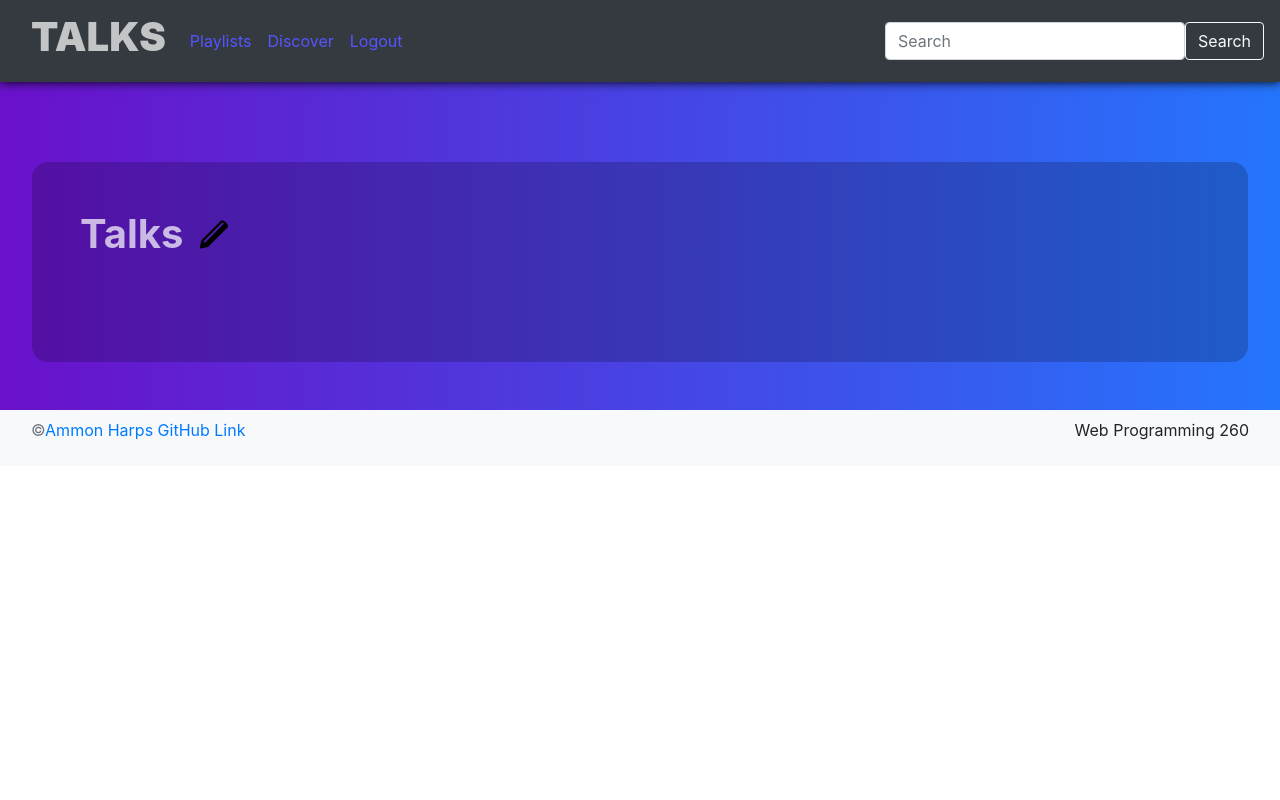
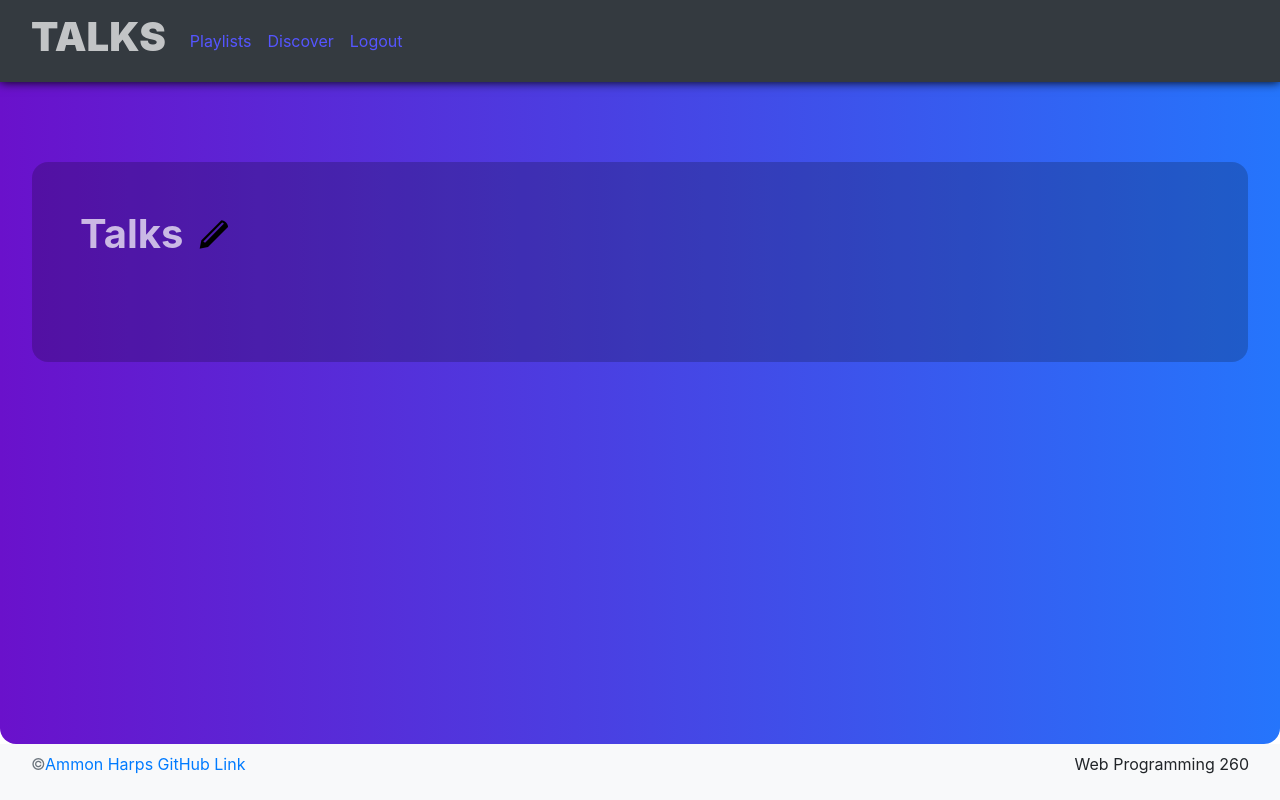
Before and after one commit to ammonharps-git/startup, a website: page playlist-viewer.html in a window 1280 px wide. Drawn offline with nearby package versions, Linux system fonts and the light colour scheme; a web font is replaced by a local one.

Commit message:
final changes using localstorage

```diff
--- a/playlist-viewer.html
+++ b/playlist-viewer.html
@@ -43,13 +43,6 @@
             </ul>
           </div>
         </div>
-        <div style="float:right;">
-          <form class="d-flex" role="search">
-            <input class="form-control me-2" type="search" style="width: 300px;" placeholder="Search">
-            <button class="btn btn-outline-light" type="submit">Search</button>
-            <!-- PLACEHOLDER FOR SEARCH FUNCTIONALITY-->
-          </form>
-        </div>
       </nav>
     </header>
 
--- a/playlist-viewer.js
+++ b/playlist-viewer.js
@@ -80,6 +80,9 @@ function displayTalks(mode) {
     const playlistID = getQueryParam('playlistID');
     const playlist = JSON.parse(localStorage.getItem(playlistID))
     const talkList = playlist['talks'];
+    if (talkList.length === 0) {
+
+    }
     talkList.forEach(talk => {
         const talkContainer = document.createElement('div');
         talkContainer.className = 'talk-container';
@@ -106,10 +109,10 @@ function displayTalks(mode) {
             const buttonsContainer = document.createElement('div');
             buttonsContainer.className = 'buttons-container';
 
-            const addButton = createButton('Add to other playlist', () => addTalk(talk.name));
+            //const addButton = createButton('Add to other playlist', () => addTalk(talk.name));
             const removeButton = createButton('Remove', () => removeTalk(talk.talkName));
 
-            buttonsContainer.appendChild(addButton);
+            //buttonsContainer.appendChild(addButton);
             buttonsContainer.appendChild(removeButton);
 
             talkContainer.appendChild(buttonsContainer);
@@ -124,5 +127,6 @@ function createButton(label, onclick) {
     button.className = 'btn btn-outline-light';
     button.onclick = onclick;
     button.textContent = label;
+    button.style.marginLeft = '1rem';
     return button;
 }
--- a/styles.css
+++ b/styles.css
@@ -66,6 +66,13 @@ h5 {
     margin-top: 2em;
 }
 
+body {
+    display: flex;
+    flex-direction: column;
+    min-height: 100vh;
+    margin: 0;
+}
+
 main {
 /* fallback for old browsers */
 background: #6a11cb;
@@ -77,6 +84,10 @@ background: -webkit-linear-gradient(to right, rgba(106, 17, 203, 1), rgba(37, 11
 background: linear-gradient(to right, rgba(106, 17, 203, 1), rgba(37, 117, 252, 1));
 
 padding: 2rem;
+flex: 1;
+border-bottom-left-radius: 1rem;
+border-bottom-right-radius: 1rem;
+
 }
 
 .card-box {
```
Also changed, not shown: discover.html (+1 -8 lines), my-playlists.html (+1 -7 lines).
